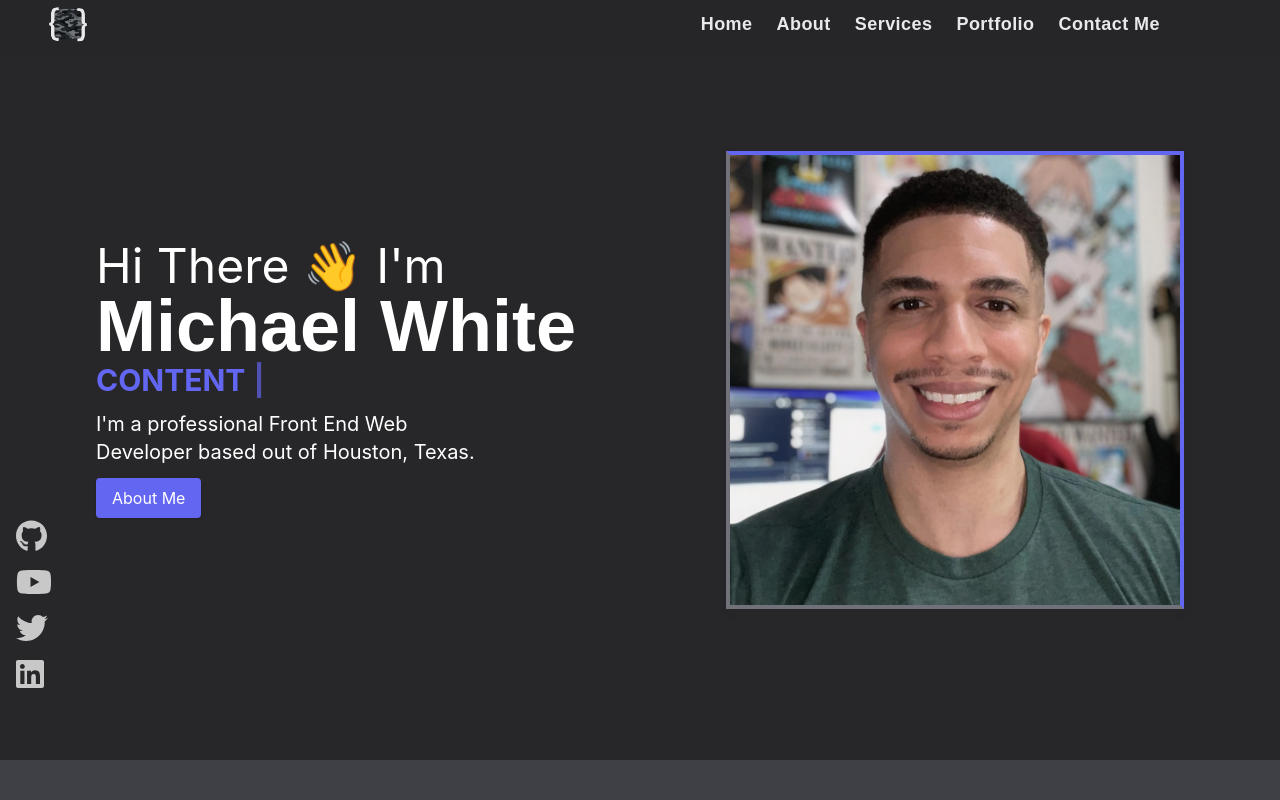
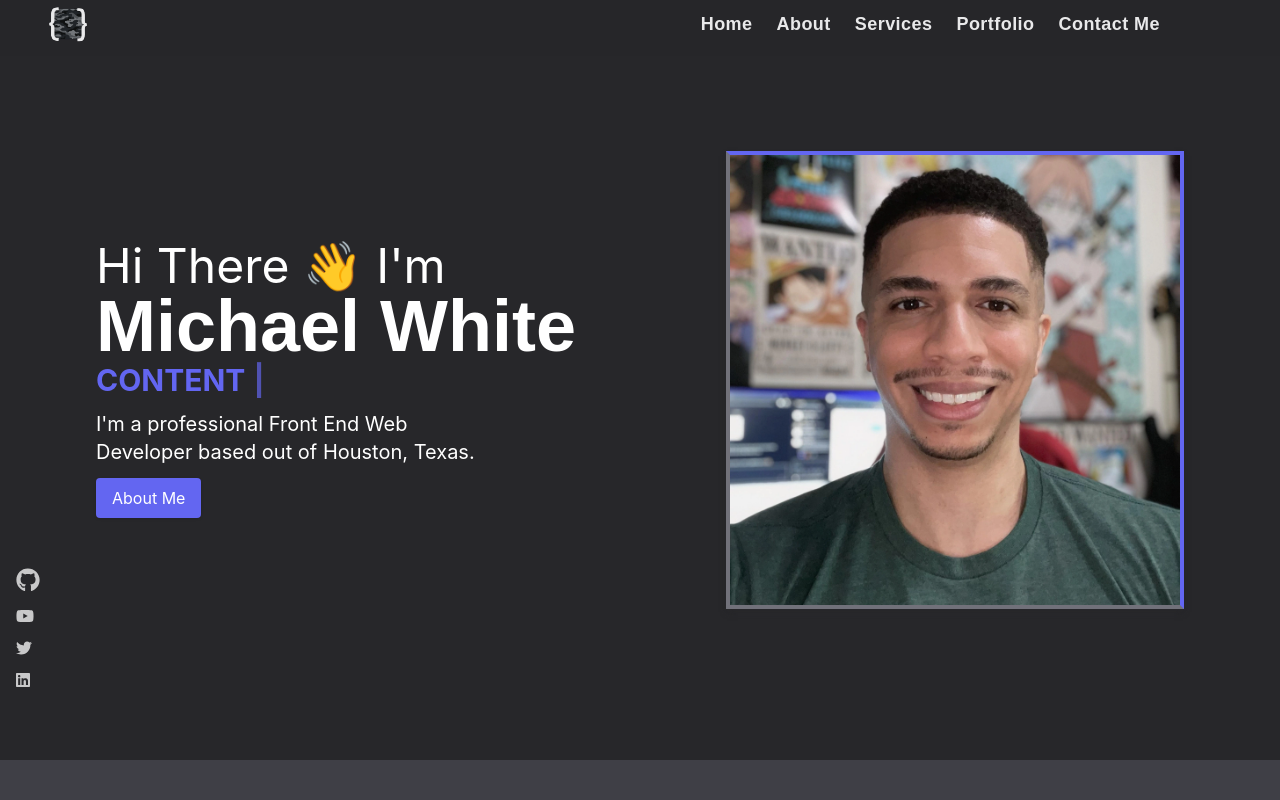
Before and after one commit to mikewhite628/alpha-portfolio, a Next.js app: page / in a window 1280 px wide. Shown: the top 800 px of the page. Built offline with nearby package versions, Linux system fonts and the light colour scheme.

Commit message:
finished update of portfolio

```diff
--- a/src/components/socials.js
+++ b/src/components/socials.js
@@ -16,8 +16,7 @@ function Socials() {
           <FontAwesomeIcon
             icon={faGithub}
             className="mb-3 hover:-translate-y-1
-      hover:scale-110 hover:text-indigo-500 duration-300"
-            size="2x"
+      hover:scale-110 hover:text-indigo-500 duration-300 icon"
           />
         </Link>
 
@@ -26,7 +25,6 @@ function Socials() {
             icon={faYoutube}
             className="mb-3 hover:-translate-y-1
       hover:scale-110 hover:text-indigo-500 duration-300"
-            size="2x"
           />
         </Link>
         <Link href="https://twitter.com/Th3MichaelWhite" target="_blank">
@@ -34,7 +32,6 @@ function Socials() {
             icon={faTwitter}
             className="mb-3 hover:-translate-y-1
       hover:scale-110 hover:text-indigo-500 duration-300"
-            size="2x"
           />
         </Link>
         <Link
@@ -45,7 +42,6 @@ function Socials() {
             icon={faLinkedin}
             className="mb-3 hover:-translate-y-1
       hover:scale-110 hover:text-indigo-500 duration-300"
-            size="2x"
           />
         </Link>
       </div>
@@ -58,7 +54,6 @@ function Socials() {
             icon={faGithub}
             className="mb-3 hover:-translate-y-1
       hover:scale-110 hover:text-indigo-500 duration-300"
-            size="2x"
           />
         </Link>
         <Link href="https://www.youtube.com/michaelwhitedev" target="_blank">
@@ -66,7 +61,6 @@ function Socials() {
             icon={faYoutube}
             className="mb-3 hover:-translate-y-1
       hover:scale-110 hover:text-indigo-500 duration-300"
-            size="2x"
           />
         </Link>
         <Link href="https://twitter.com/Th3MichaelWhite" target="_blank">
@@ -74,7 +68,6 @@ function Socials() {
             icon={faTwitter}
             className="mb-3 hover:-translate-y-1
       hover:scale-110 hover:text-indigo-500 duration-300"
-            size="2x"
           />
         </Link>
         <Link
@@ -84,8 +77,7 @@ function Socials() {
           <FontAwesomeIcon
             icon={faLinkedin}
             className="mb-3 hover:-translate-y-1
-      hover:scale-110 hover:text-indigo-500 duration-300"
-            size="2x"
+      hover:scale-110 hover:text-indigo-500 duration-300 icon"
           />
         </Link>
       </div>
--- a/src/styles/globals.css
+++ b/src/styles/globals.css
@@ -71,6 +71,11 @@ h1 {
   flex-direction: row;
   opacity: 0.75;
   display: none;
+}
+
+.icon {
+  height: 24px;
+  width: 24px;
 }
 
 @media only screen and (max-width: 990px) {
```
